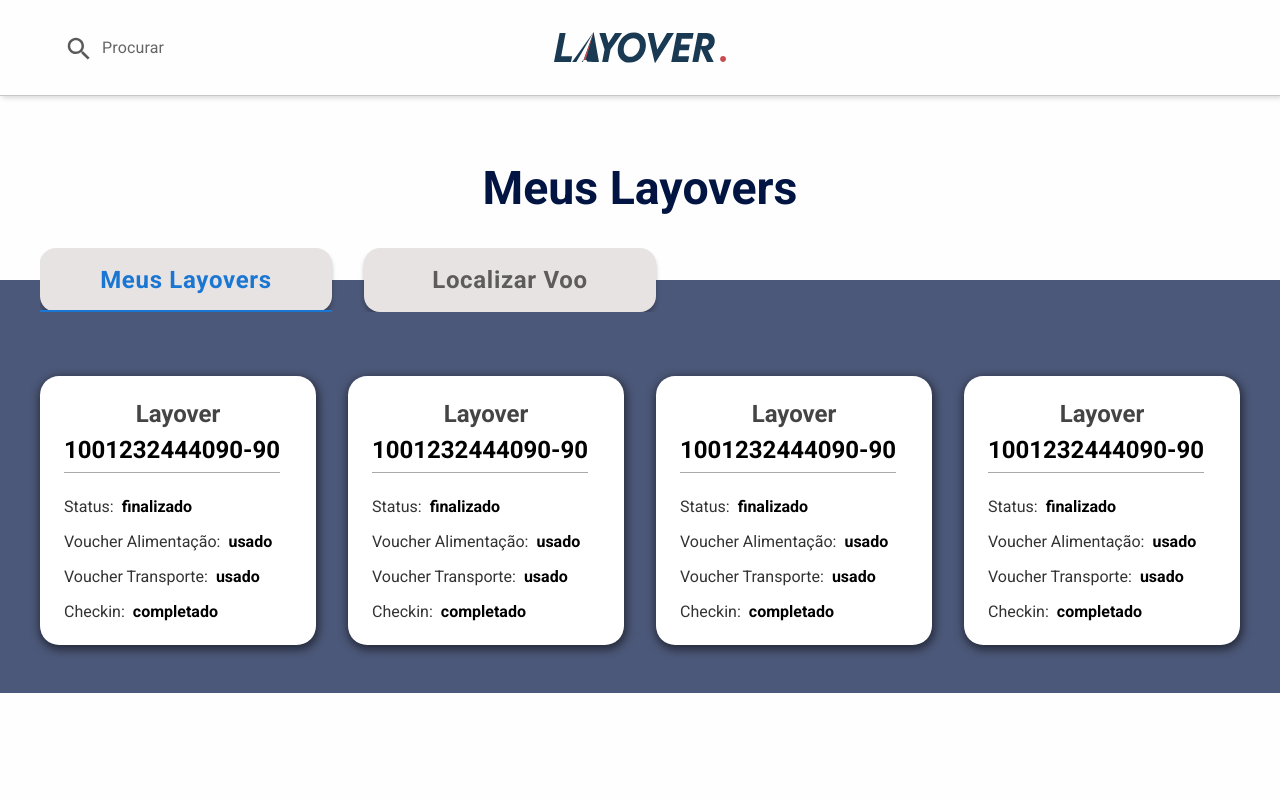
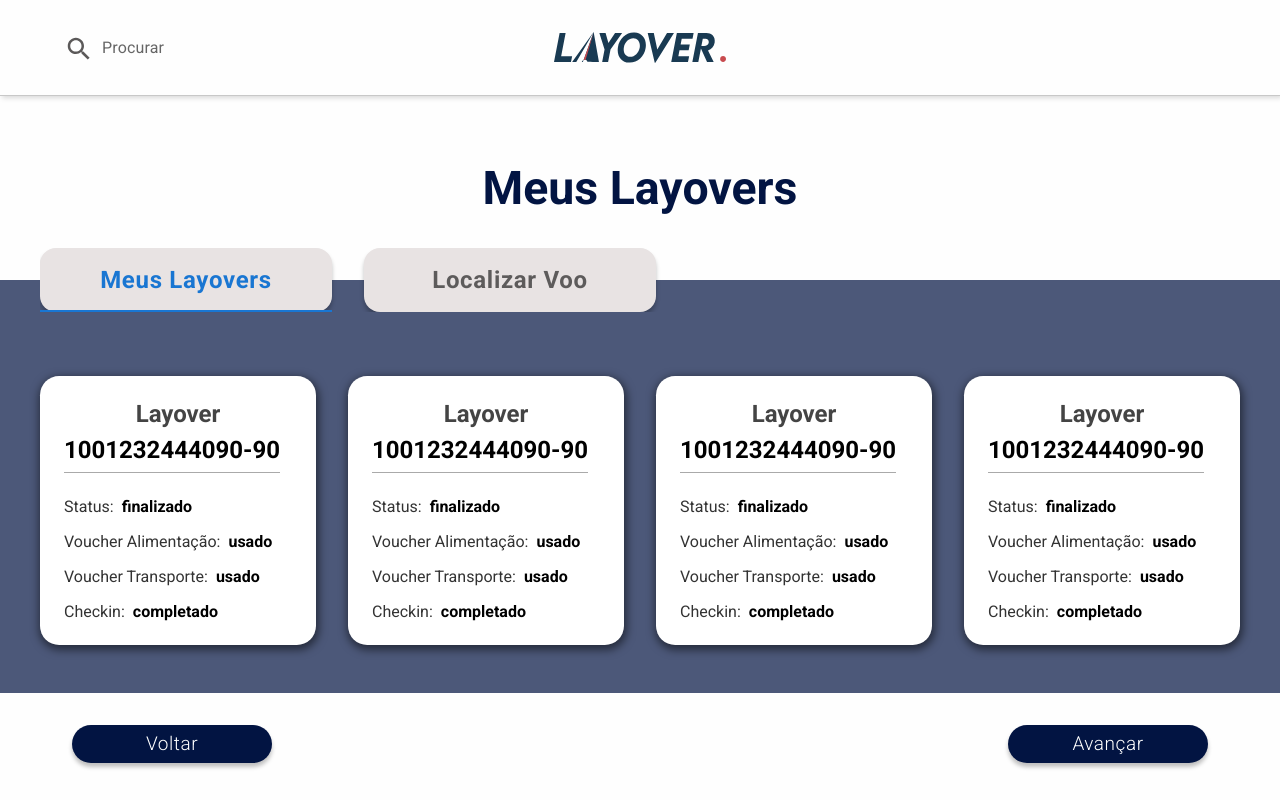
Before and after one commit to omarcusmoreira/layover-front-end, a React (Vite) app: page /my-layovers in a window 1280 px wide. Built offline with nearby package versions, Linux system fonts and the light colour scheme; no server answers.

Commit message:
Layover card style

```diff
--- a/src/pages/MyLayovers/index.tsx
+++ b/src/pages/MyLayovers/index.tsx
@@ -1,5 +1,5 @@
 import React, { useState } from "react";
-import { Tabs, Tab, Grid, Card, CardContent, Typography } from "@mui/material";
+import { Tabs, Tab, Button } from "@mui/material";
 import { Layovers } from "./components/Layovers";
 
 import {
@@ -8,6 +8,7 @@
   MyLayoversPageContent,
   MyLayoversPageTitle,
   MyLayoversCards,
+  ActionsButtonsWrap,
 } from "./styles";
 
 
@@ -60,13 +61,14 @@
           <Tabs
             value={activeTab}
             onChange={(e: any, newValue: any) => setActiveTab(newValue)}
-            sx={{   marginTop:"-2rem"  }}
+            sx={{ marginTop: "-2rem" }}
           >
 
             <Tab value="MeusLayovers" label="Meus Layovers"
-              sx={{ height:"4rem",
-              width:"292px",
-              marginRight:"2rem",
+              sx={{
+                height: "4rem",
+                width: "292px",
+                marginRight: "2rem",
                 fontSize: "24px",
                 lineHeight: "29px",
                 textTransform: "capitalize",
@@ -76,15 +78,16 @@
                 boxShadow: "0px 4px 4px rgba(0, 0, 0, 0.25)",
 
                 '&:hover': {
-                color:"#000",
+                  color: "#000",
                   backgroundColor: '#ccc'
-              } ,
+                },
               }}
             />
 
             <Tab value="LocalizarVoo" label="Localizar Voo"
-              sx={{ height:"4rem",
-              width:"292px",
+              sx={{
+                height: "4rem",
+                width: "292px",
                 fontSize: "24px",
                 lineHeight: "29px",
                 textTransform: "capitalize",
@@ -93,9 +96,10 @@
                 backgroundColor: "#e8e3e3",
                 boxShadow: "0px 4px 4px rgba(0, 0, 0, 0.25)",
                 '&:hover': {
-                color:"#000",
+                  color: "#000",
                   backgroundColor: '#ccc'
-              }  }}
+                }
+              }}
             />
 
           </Tabs>
@@ -109,7 +113,17 @@
         </MyLayoversPageContent>
 
       </MyLayoversPageContentBackGround>
+      <ActionsButtonsWrap>
+        <Button
+          onClick={() => { navigate('#') }}
+          sx={{ color: "#fff", fontSize: "19px", width: "200px", fontWeight: "300", textTransform: "capitalize", padding: "0 52px", borderRadius: "19px", backgroundColor: "#021442", height: "38px", boxShadow: "0px 4px 4px rgba(0, 0, 0, 0.25)", '&:hover': { color: '#000', backgroundColor: '#fff' } }}>
 
+          Voltar</Button>
+        <Button
+          onClick={() => { navigate('#') }}
+          sx={{ color: "#fff", fontSize: "19px", width: "200px", fontWeight: "300", textTransform: "capitalize", padding: "0 52px", borderRadius: "19px", backgroundColor: "#021442", height: "38px", boxShadow: "0px 4px 4px rgba(0, 0, 0, 0.25)", '&:hover': { color: '#000', backgroundColor: '#fff' } }}>
+          Avançar</Button>
+      </ActionsButtonsWrap>
 
     </MyLayoversPage>
   );
--- a/src/pages/MyLayovers/styles.tsx
+++ b/src/pages/MyLayovers/styles.tsx
@@ -1,10 +1,11 @@
 import styled from "styled-components";
 
 export const MyLayoversPage = styled.div`
+    display:flex;
+    flex-direction:column;
     width:100%;
     margin-top:10rem;
 `
-
 
 export const MyLayoversPageContentBackGround = styled.div`
     display:flex;
@@ -12,13 +13,14 @@
     width:100%;
     margin-top:4rem;
     background-color: #4c5879;
+    padding:0 1rem;
 `
 
 export const MyLayoversPageContent = styled.div`
     max-width:75rem;
     width:100%;
     align-self: center;
-`
+w`
 
 export const MyLayoversPageTitle = styled.h2`
     color:#021442;
@@ -31,9 +33,18 @@
 export const MyLayoversCards = styled.div`
     display:grid;
     width:100%;
-    grid-template-columns: 1fr 1fr 1fr 1fr;
+    grid-template-columns: repeat(auto-fill, minmax(268px, 1fr));
     grid-column-gap:2rem;
     grid-row-gap:2rem;
     margin-top:4rem;
     margin-bottom:3rem;
 `
+
+export const ActionsButtonsWrap = styled.div`
+    display:flex;
+    max-width:75rem;
+    width:100%;
+    align-self: center;
+    justify-content: space-between;
+    padding: 2rem 2rem;
+`
```
Also changed, not shown: src/pages/MyLayovers/components/Layovers/styles.tsx (line endings or trailing spaces). Lines whose indentation alone changed are shown as unchanged.
